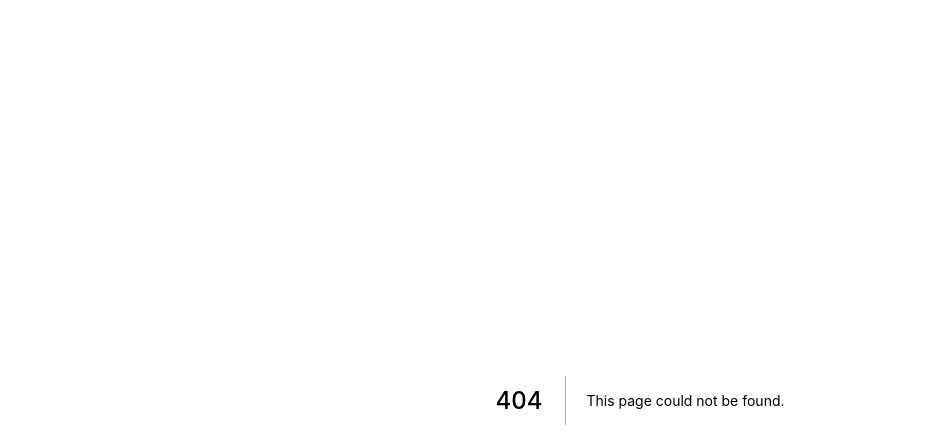
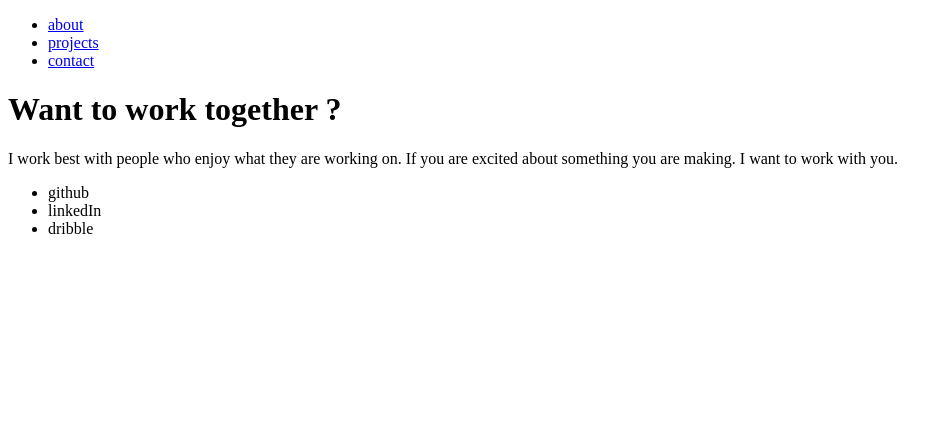
Before and after one commit to kurtobando/simple-portfolio, a Next.js app: page /contact in a window 1280 px wide. Before the commit this address had no page. Shown: the top 448 px of the page, without its empty margins (0-952 px from the left). Built offline with nearby package versions, Linux system fonts and the light colour scheme.

Commit message:
initial text and pages

```diff
--- /dev/null
+++ b/components/layout.tsx
@@ -0,0 +1,12 @@
+import Navigation from "./navigation"
+
+export default function Layout({ children }) {
+    return (
+        <div>
+            <div>
+                <Navigation />
+            </div>
+            <div>{children}</div>
+        </div>
+    )
+}
--- /dev/null
+++ b/components/navigation.tsx
@@ -0,0 +1,29 @@
+import Link from "next/link"
+
+export default function Navigation() {
+    const URL = {
+        HOME: `/`,
+        PROJECTS: `/projects`,
+        CONTACT: `/contact`,
+    }
+
+    return (
+        <ul>
+            <li>
+                <Link href={URL.HOME}>
+                    <a className="hover:underline">about</a>
+                </Link>
+            </li>
+            <li>
+                <Link href={URL.PROJECTS}>
+                    <a className="hover:underline">projects</a>
+                </Link>
+            </li>
+            <li>
+                <Link href={URL.CONTACT}>
+                    <a className="hover:underline">contact</a>
+                </Link>
+            </li>
+        </ul>
+    )
+}
--- /dev/null
+++ b/pages/contact.tsx
@@ -0,0 +1,20 @@
+import Layout from "../components/layout"
+
+export default function Contact() {
+    return (
+        <div>
+            <Layout>
+                <h1>Want to work together ?</h1>
+                <p>
+                    I work best with people who enjoy what they are working on. If you are excited about something you
+                    are making. I want to work with you.
+                </p>
+                <ul>
+                    <li>github</li>
+                    <li>linkedIn</li>
+                    <li>dribble</li>
+                </ul>
+            </Layout>
+        </div>
+    )
+}
```
Also changed, not shown: components/social-media.tsx (added, +18 -0 lines), pages/index.tsx (+14 -1 lines), pages/projects.tsx (added, +9 -0 lines).
